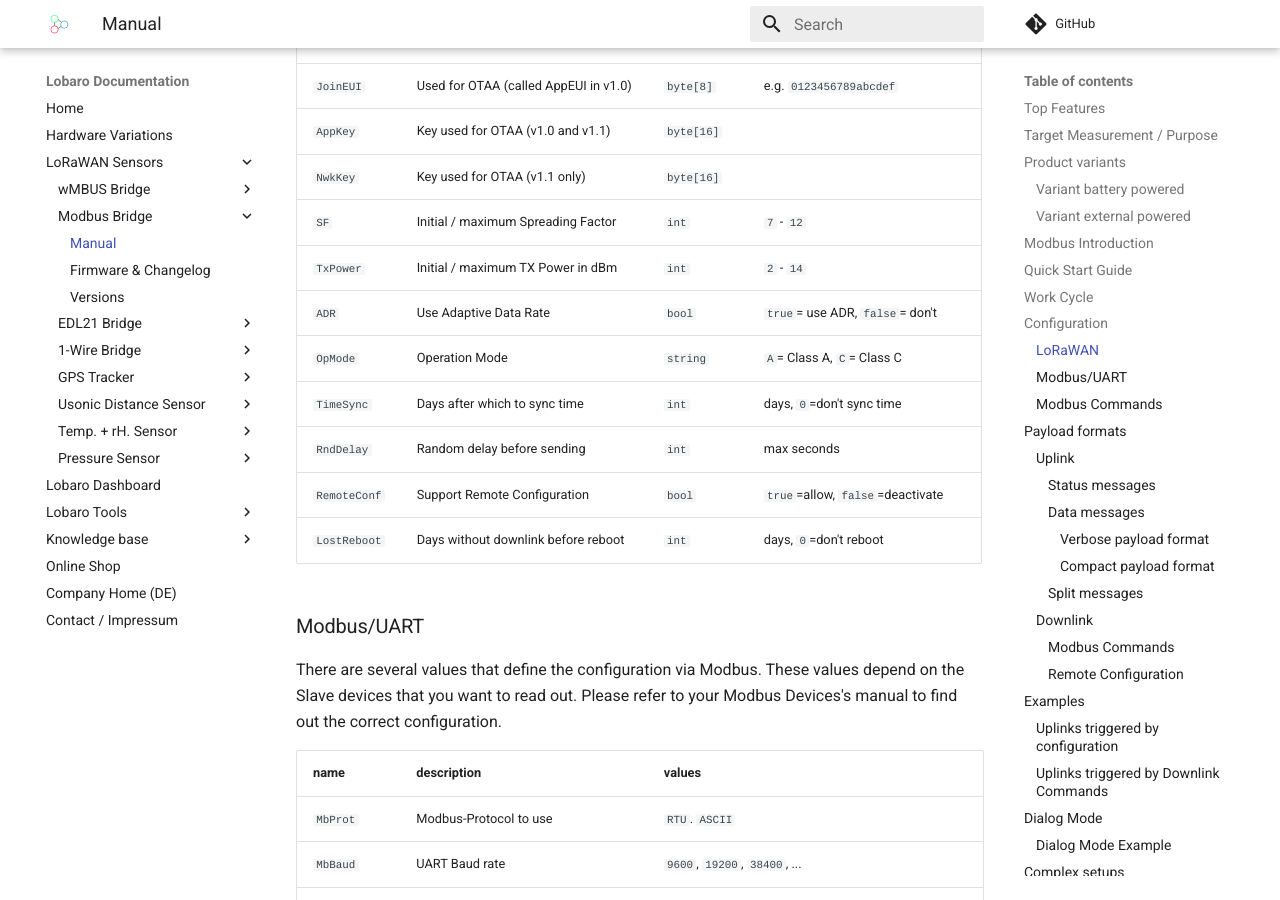
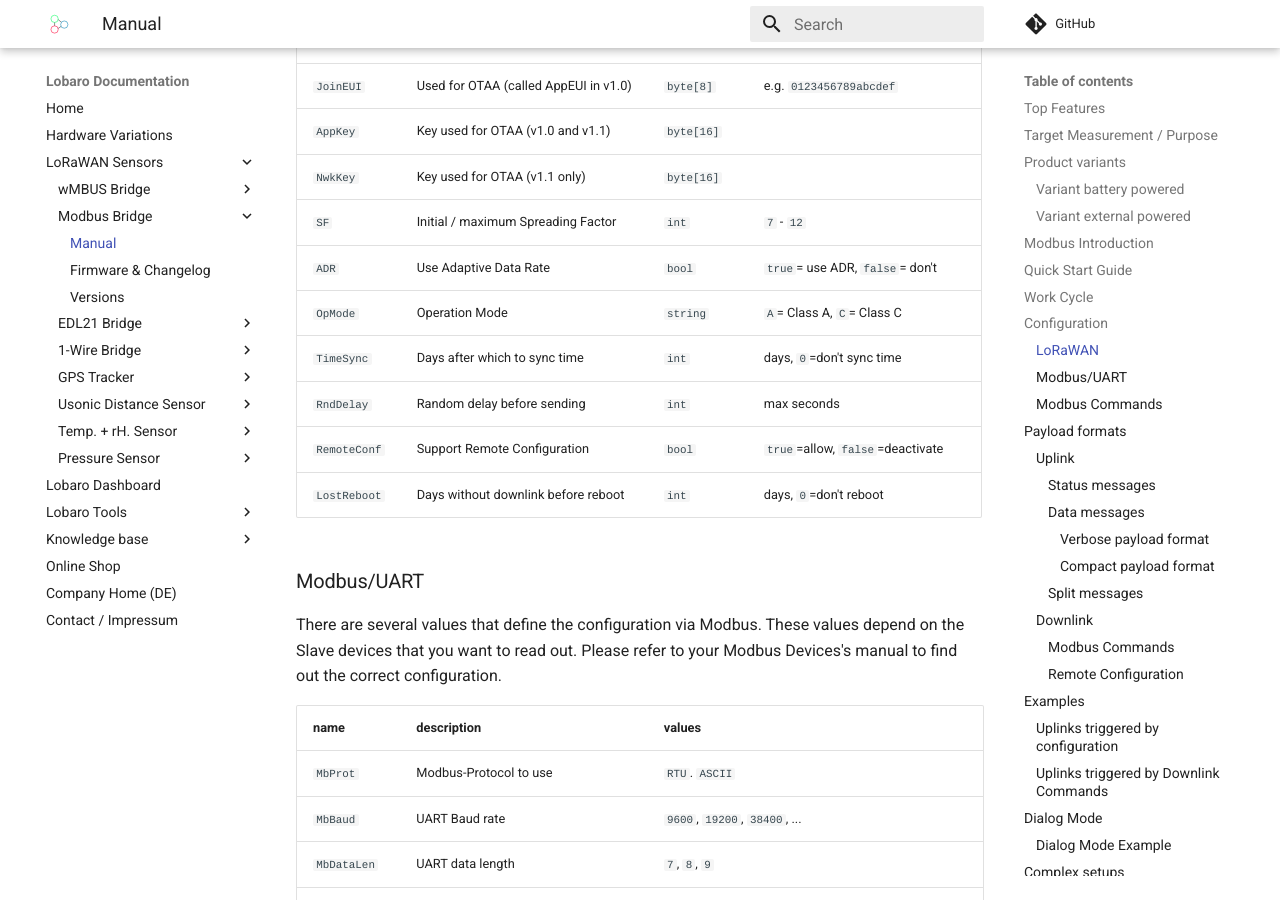
Before and after one commit to Lobaro/docs, an MkDocs documentation site: the page built from docs/lorawan-sensors/modbus-lorawan/index.md, in a window 1280 px wide and 900 px high, scrolled down 6430 px. Built offline with MkDocs 1.6.1 and Material for MkDocs 9.7.7, drawn with Linux system fonts in a browser that asks for light colours; a script that is not in the unit is left out; comment, search, counter and statistics services are not loaded.

Commit message:
Remove config parm TX (as it is removed from firmware)

```diff
--- a/docs/lorawan-sensors/modbus-lorawan/index.md
+++ b/docs/lorawan-sensors/modbus-lorawan/index.md
@@ -214,7 +214,6 @@ in our LoRaWAN background article.
 |`AppKey`    |Key used for OTAA (v1.0 and v1.1)    |`byte[16]`| |
 |`NwkKey`    |Key used for OTAA (v1.1 only)        |`byte[16]`| |
 |`SF`        |Initial / maximum Spreading Factor   |`int`     | `7` - `12` |
-|`TxPower`   |Initial / maximum TX Power in dBm    |`int`     | `2` - `14` |
 |`ADR`       |Use Adaptive Data Rate               |`bool`    | `true`= use ADR, `false`= don't |
 |`OpMode`    |Operation Mode                       |`string`  | `A`= Class A, `C`= Class C |
 |`TimeSync`  |Days after which to sync time        |`int`     | days, `0`=don't sync time |
```
